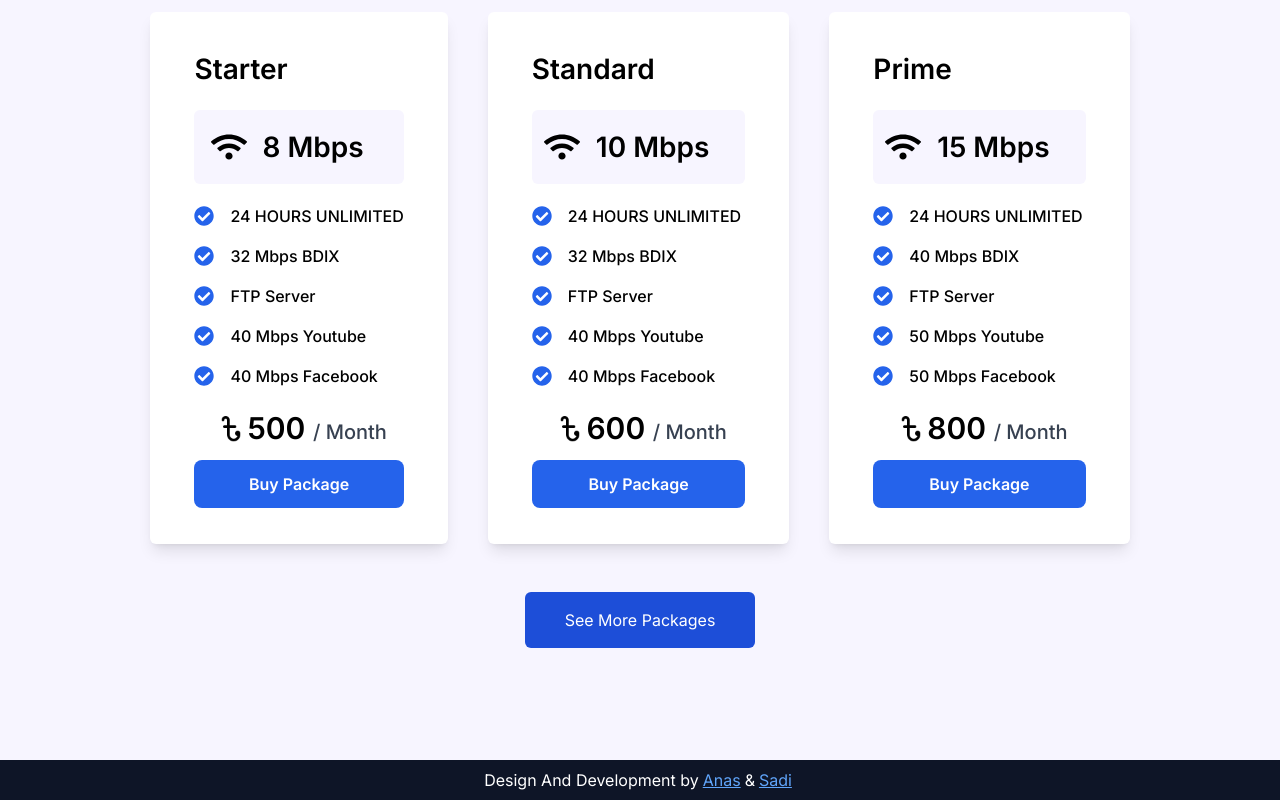
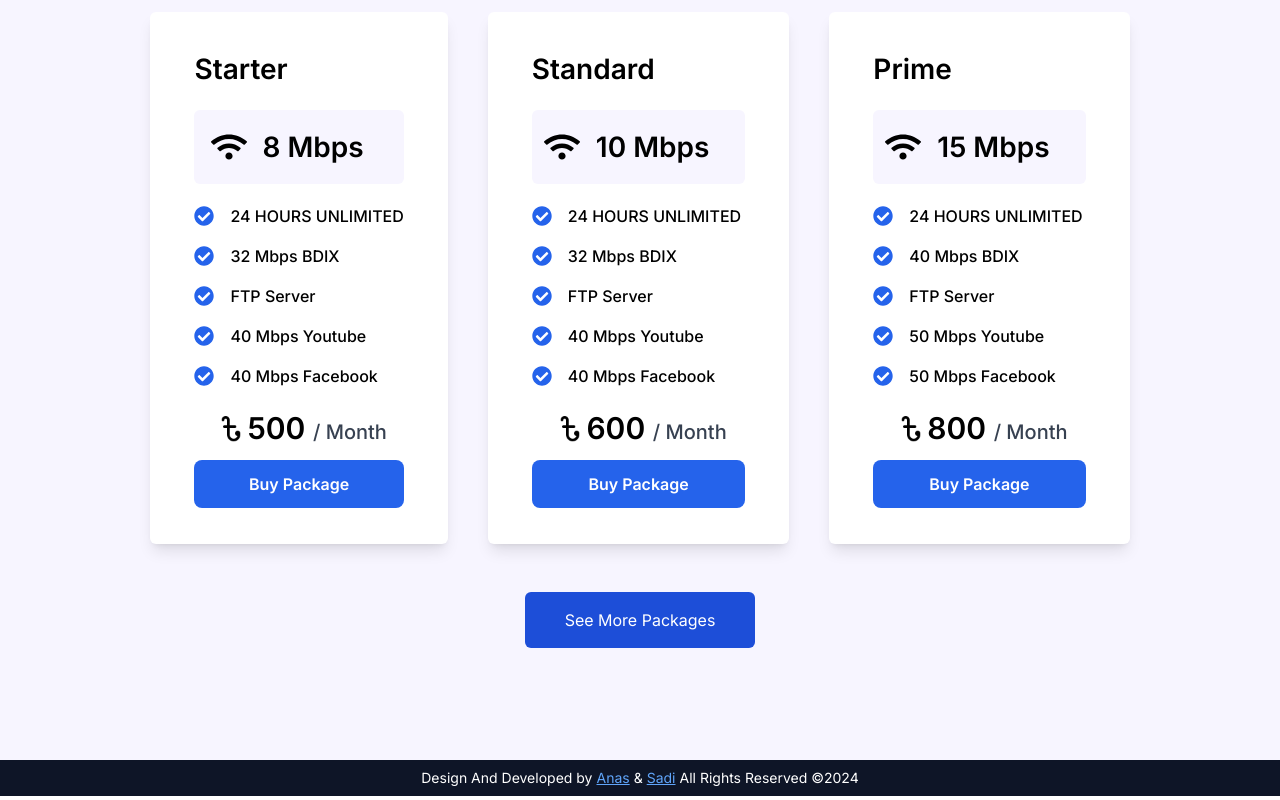
Before and after one commit to smanas1/dynamicnetwork, a Next.js app: page / in a window 1280 px wide. Shown: the part 1648-2448 px from the top of the page. Built offline with nearby package versions, Linux system fonts and the light colour scheme.

Commit message:
footer fix

```diff
--- a/app/components/Footer.js
+++ b/app/components/Footer.js
@@ -1,10 +1,12 @@
 import Link from "next/link";
 
 const Footer = () => {
+  const date = new Date();
+  console.log(date.getFullYear());
   return (
-    <div className="flex justify-center items-center py-2 bg-[#0E1527] text-white">
-      <p>
-        Design And Development by
+    <div className="flex justify-center text-center items-center py-2 bg-[#0E1527] text-white">
+      <p className="text-sm">
+        Design And Developed by
         <Link
           className="underline px-1 text-blue-400"
           href="https://github.com/smanas1"
@@ -18,6 +20,7 @@ const Footer = () => {
         >
           Sadi
         </Link>
+        All Rights Reserved ©{date.getFullYear()}
       </p>
     </div>
   );
```
